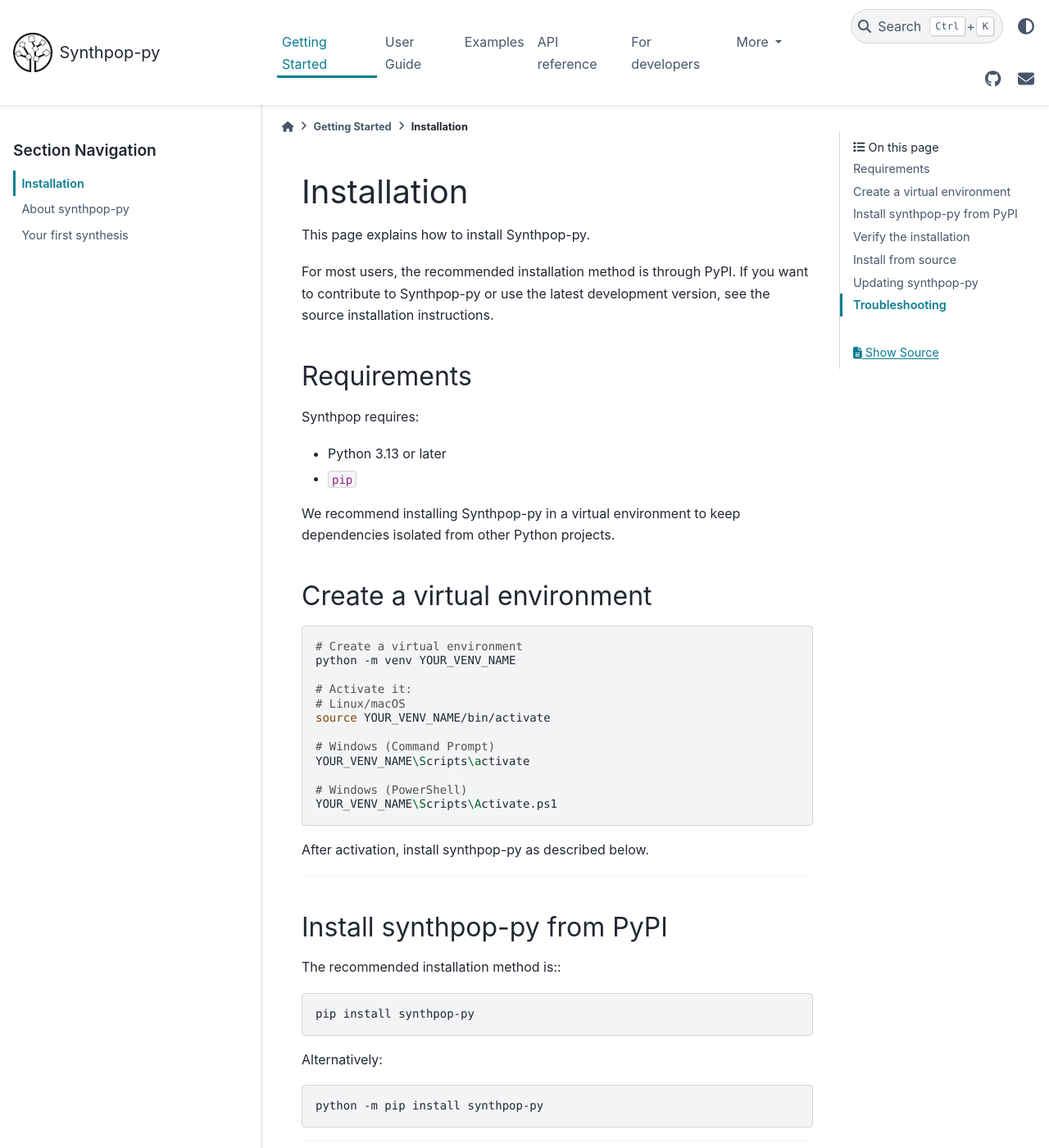
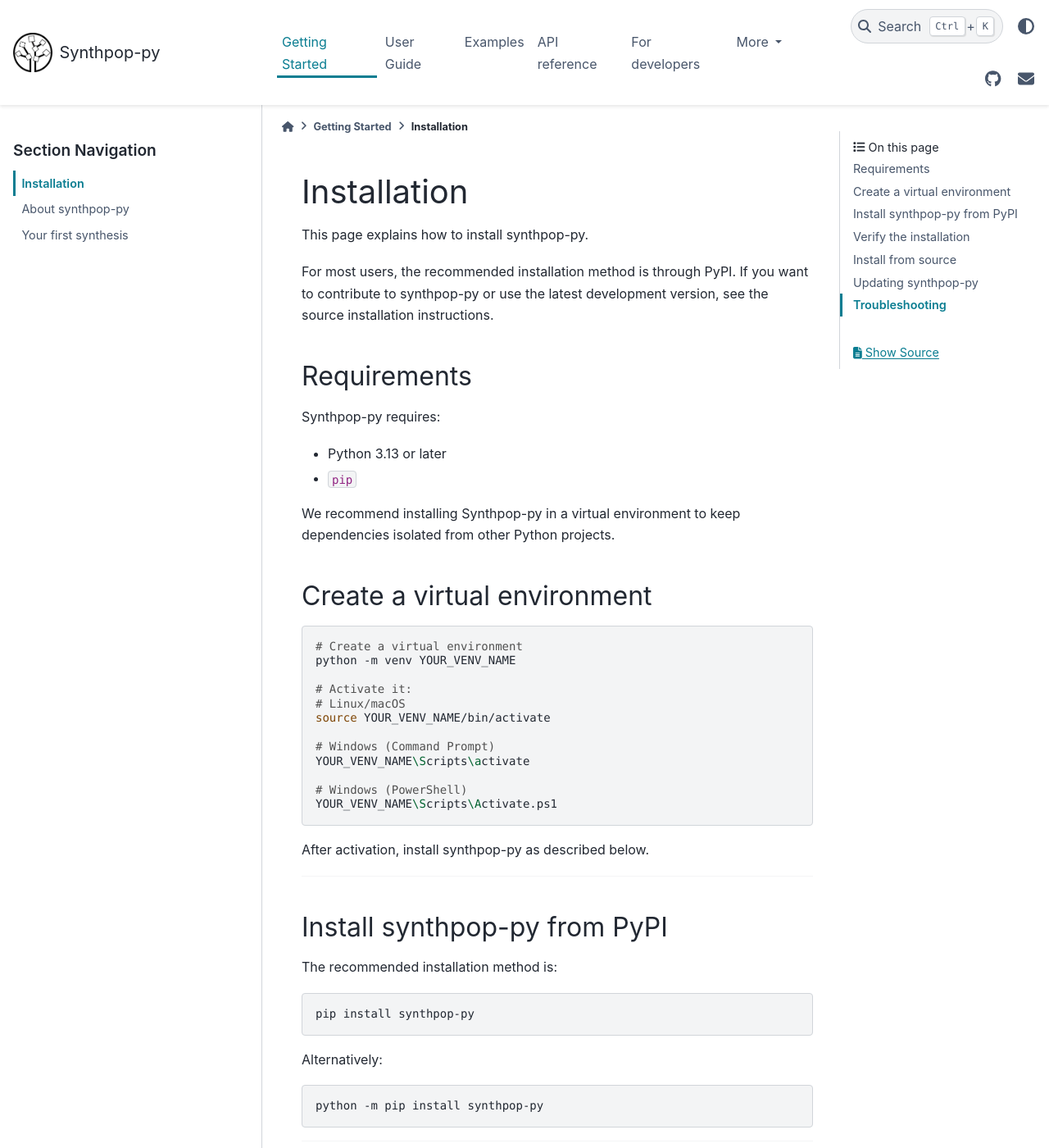
Before and after one commit to duonl/synthpop-py, a Sphinx documentation site: the page built from docs/source/getting_started/installation.md, in a window 1280 px wide and 1400 px high. Shown: the whole window at 82% size. Built offline with Sphinx 7.4.7 and the PyData theme 0.15.4, drawn with Linux system fonts in a browser that asks for light colours.

Commit message:
Minor changes in text

````diff
--- a/docs/source/getting_started/installation.md
+++ b/docs/source/getting_started/installation.md
@@ -1,12 +1,12 @@
 # Installation
 
-This page explains how to install Synthpop-py.
+This page explains how to install synthpop-py.
 
-For most users, the recommended installation method is through PyPI. If you want to contribute to Synthpop-py or use the latest development version, see the source installation instructions.
+For most users, the recommended installation method is through PyPI. If you want to contribute to synthpop-py or use the latest development version, see the source installation instructions.
 
 ## Requirements
 
-Synthpop requires:
+Synthpop-py requires:
 
 - Python 3.13 or later
 - `pip`
@@ -35,7 +35,7 @@ After activation, install synthpop-py as described below.
 
 ## Install synthpop-py from PyPI
 
-The recommended installation method is::
+The recommended installation method is:
 ```bash
 pip install synthpop-py
 ```
--- a/docs/source/index.rst
+++ b/docs/source/index.rst
@@ -21,7 +21,7 @@ Synthpop documentation
 **Version**: |release|
 
 **Useful links**:
-[Installation](./getting_started/installation.md) _ |
+:doc:`getting_started/installation` |
 `Source Repository <https://github.com/duonl/synthpop-py/tree/main>`_ |
 `Issue Tracker <https://github.com/duonl/synthpop-py/issues>`_ |
 `Synthpop R Package <https://www.synthpop.org.uk/index.html>`_
@@ -38,7 +38,7 @@ Synthpop documentation
       Getting started
       ^^^
 
-      New to Synthpop? Check out the getting started guides.
+      New to Synthpop? Check out the getting started guide.
       It introduces the key concepts behind Synthpop and includes step-by-step installation instructions
       to help you begin creating synthetic datasets.
 
````
Also changed, not shown: docs/source/getting_started/first_synthesis.md (+6 -3 lines), docs/source/getting_started/getting_started.md (+3 -3 lines), docs/source/getting_started/overview.md (+2 -2 lines).
